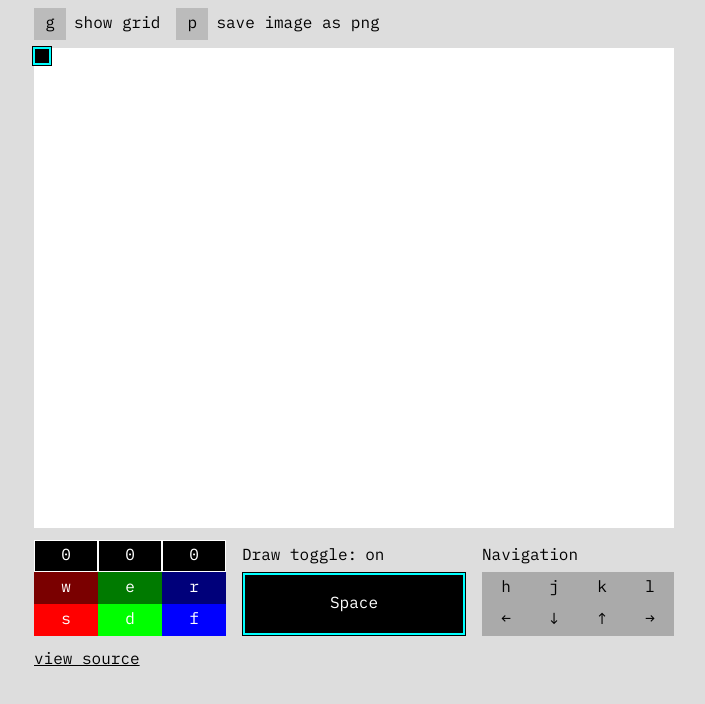
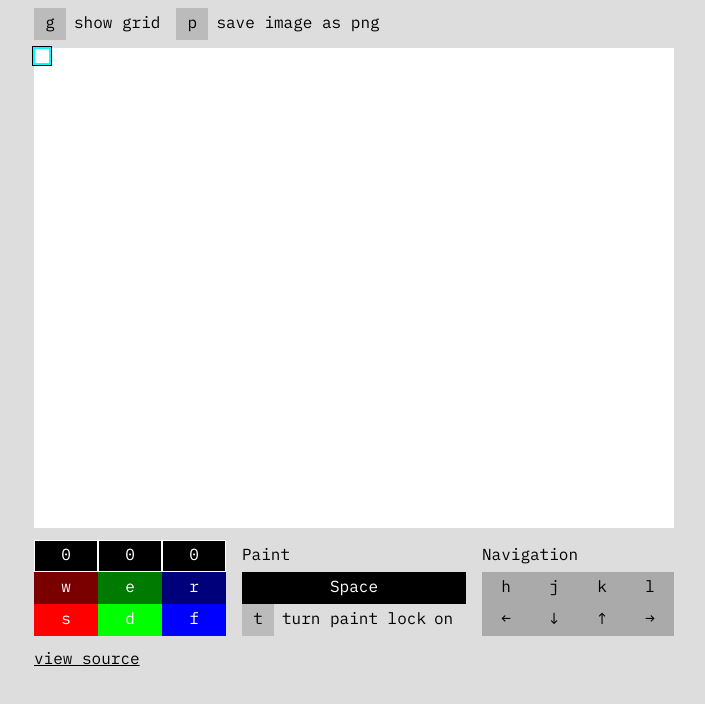
Before and after one commit to constraint-systems/rgb, a Next.js app: page / in a window 1280 px wide. Shown: the top 704 px of the page, without its empty margins (294-999 px from the left). Built offline with nearby package versions, Linux system fonts and the light colour scheme.

Commit message:
space and paint lock

```diff
--- a/pages/index.js
+++ b/pages/index.js
@@ -53,7 +53,8 @@ let Home = () => {
 
   let km_ref = useRef({})
   let color_ref = useRef([0, 0, 0])
-  let spaceref = useRef(true)
+  let lockref = useRef(false)
+  let spaceref = useRef(false)
 
   let cref = useRef(null)
   let gref = useRef(null)
@@ -63,7 +64,7 @@ let Home = () => {
   let piref = useRef(null)
   let pmref = useRef(null)
   let ptextref = useRef(null)
-  let toggle_ref = useRef(spaceref.current)
+  let toggle_ref = useRef(lockref.current)
 
   let nref = useRef(null)
 
@@ -123,7 +124,10 @@ let Home = () => {
     let pmx = cx(pm)
     pmx.fillStyle = rgb(color)
     pmx.fillStyle = pmx.fillRect(0, 0, pm.width, pm.height)
-    if (spaceref.current) {
+    if (
+      (lockref.current && !spaceref.current) ||
+      (!lockref.current && spaceref.current)
+    ) {
       pmx.lineWidth = 2
       pmx.strokeStyle = 'black'
       pmx.strokeRect(0, 0, pm.width - 0, pm.height - 0)
@@ -131,7 +135,7 @@ let Home = () => {
       pmx.strokeRect(2, 2, pm.width - 4, pm.height - 4)
     }
 
-    toggle_ref.current.childNodes[2].innerHTML = spaceref.current ? 'on' : 'off'
+    toggle_ref.current.childNodes[4].innerHTML = lockref.current ? 'off' : 'on'
 
     let pi = piref.current
     let pix = cx(pi)
@@ -202,7 +206,7 @@ let Home = () => {
 
     let pm = pmref.current
     pm.width = px(4 * 3 + 2)
-    pm.height = px(2 * 2)
+    pm.height = px(1 * 2)
     drawPMark()
 
     let n = nref.current
@@ -361,13 +365,21 @@ let Home = () => {
     let color = [r, g, b]
     color_ref.current = color
 
-    if ((key === ' ' || key === 'Backspace') && !e.repeat) {
-      spaceref.current = !spaceref.current
+    spaceref.current = false
+    if (km[' ']) {
+      spaceref.current = true
+    }
+
+    if (key === 't' && !e.repeat) {
+      lockref.current = !lockref.current
     }
 
     drawMarker()
 
-    if (spaceref.current) {
+    if (
+      (lockref.current && !spaceref.current) ||
+      (!lockref.current && spaceref.current)
+    ) {
       let c = cref.current
       let ctx = cx(c)
 
@@ -578,14 +590,11 @@ let Home = () => {
             <div
               ref={toggle_ref}
               style={{
-                width: px(14),
                 display: 'flex',
                 lineHeight: px(2) + 'px',
               }}
             >
-              <div>Draw toggle:</div>
-              <Space />
-              <div></div>
+              Paint
             </div>
             <div
               style={{ position: 'relative', lineHeight: 0, marginRight: p }}
@@ -598,7 +607,7 @@ let Home = () => {
                   top: 0,
                   width: '100%',
                   height: '100%',
-                  lineHeight: px(2 * 2) + 'px',
+                  lineHeight: px(2) + 'px',
                   color: 'black',
                   WebkitTextStroke: '2px black',
                   textAlign: 'center',
@@ -613,7 +622,7 @@ let Home = () => {
                   top: 0,
                   width: '100%',
                   height: '100%',
-                  lineHeight: px(2 * 2) + 'px',
+                  lineHeight: px(2) + 'px',
                   color: 'white',
                   textAlign: 'center',
                   cursor: 'default',
@@ -637,7 +646,45 @@ let Home = () => {
                 Space
               </div>
             </div>
+            <div
+              ref={toggle_ref}
+              style={{
+                width: px(14),
+                display: 'flex',
+                lineHeight: px(2) + 'px',
+              }}
+            >
+              <div
+                style={{
+                  width: px(2),
+                  background: '#bbb',
+                  cursor: 'default',
+                  textAlign: 'center',
+                }}
+                onMouseDown={() => {
+                  keyTrigger('t')
+                }}
+                onMouseUp={() => {
+                  keyUpTrigger('t')
+                }}
+                onTouchStart={e => {
+                  keyTrigger('t')
+                  e.preventDefault()
+                }}
+                onTouchEnd={e => {
+                  keyUpTrigger('t')
+                  e.preventDefault()
+                }}
+              >
+                t
+              </div>
+              <Space />
+              <div>turn paint lock</div>
+              <Space />
+              <div></div>
+            </div>
           </div>
+
           <div>
             <div style={{ lineHeight: px(2) + 'px' }}>Navigation</div>
             <div style={{ position: 'relative', lineHeight: 0 }}>
```
